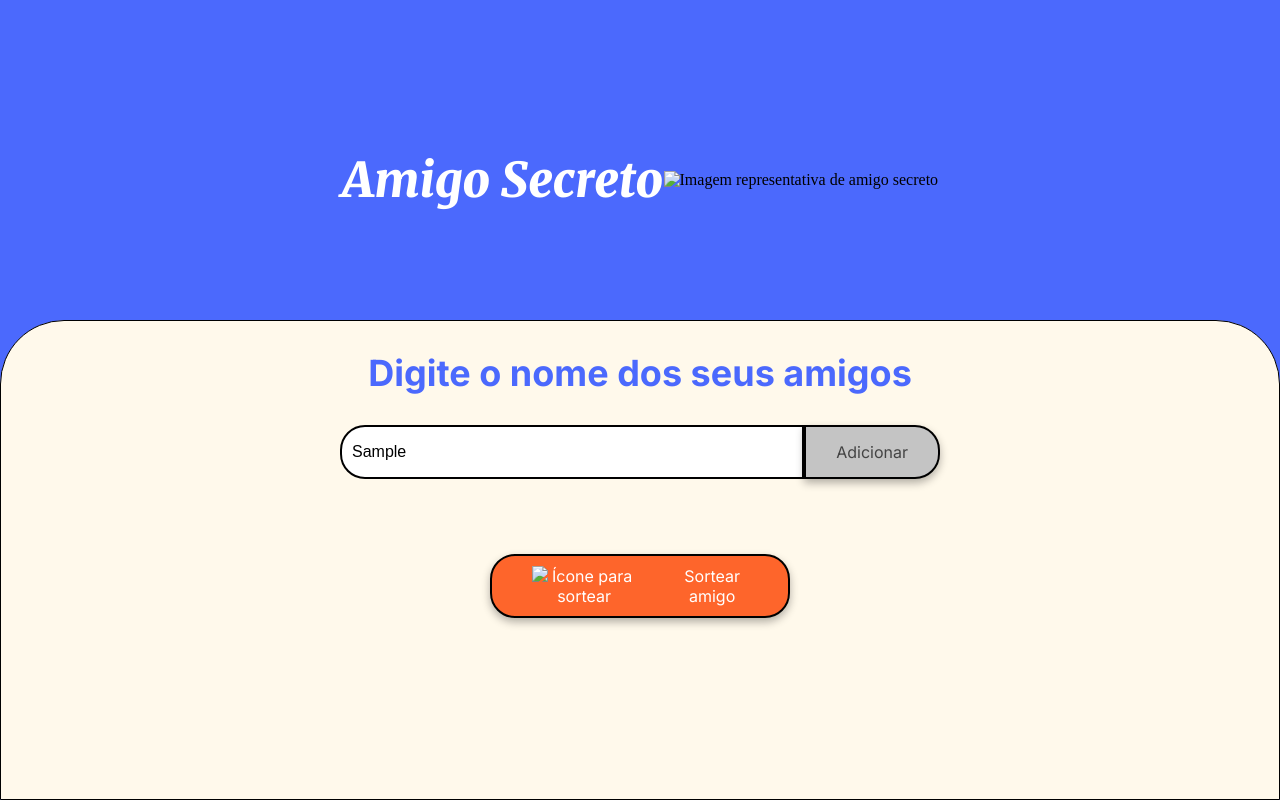
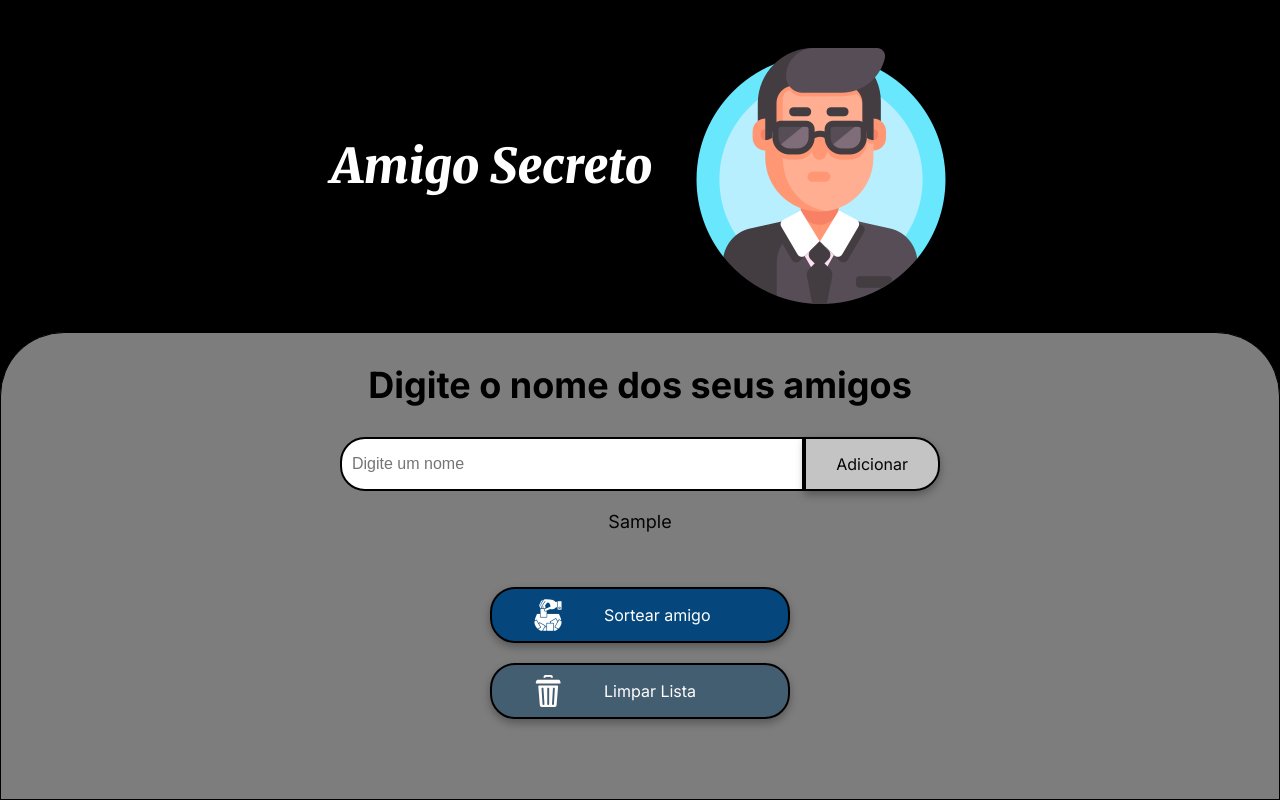
Before and after one commit to Nathalia-Jacome/Challenge-Amigo-Secreto-OracleOne, a plain HTML site: page index.html in a window 1280 px wide. Both pictures are taken after typing "Sample" into the empty fields and a click on the button "Adicionar". Drawn offline with Linux system fonts and the light colour scheme.

Commit message:
Finalizado e finalizando

```diff
--- a/app.js
+++ b/app.js
@@ -1 +1,41 @@
 //O principal objetivo deste desafio é fortalecer suas habilidades em lógica de programação. Aqui você deverá desenvolver a lógica para resolver o problema.
+let listaAmigos = [];
+
+function adicionarAmigo() {
+    let inputAmigo = document.getElementById("amigo");
+    let nomeAmigo = inputAmigo.value.trim();
+    //trim para retirar os espaços em branco antes e depois do nome (Dica da pesquisa)
+    //separar o input do nome para poder limpar ele mais facilmente logo após o nome ser armazenado
+
+    let lista = document.getElementById("listaAmigos");
+
+    if (nomeAmigo == "") {
+        alert("Por favor, digite um nome válido.");
+        return;
+    } else {
+        listaAmigos.push(nomeAmigo);
+        let item = document.createElement("li");
+        item.textContent = nomeAmigo;
+        lista.appendChild(item);
+        inputAmigo.value = "";
+    }
+
+}
+
+function sortearAmigo() {
+    if (listaAmigos.length === 0) {
+        alert("Nenhum amigo foi adicionado ainda.");
+        return;
+    }
+
+    let indiceSorteado = Math.floor(Math.random() * listaAmigos.length);
+    let amigoSorteado = listaAmigos[indiceSorteado];
+
+    let resultado = document.getElementById("resultado");
+    resultado.innerHTML = `<li>Seu Amigo Secreto Sorteado é: ${amigoSorteado}</li>`;
+}
+function limparLista() {
+    listaAmigos = [];
+    document.getElementById("listaAmigos").innerHTML = "";
+    document.getElementById("resultado").innerHTML = "";
+}
--- a/index.html
+++ b/index.html
@@ -14,7 +14,7 @@
     <main class="main-content">
         <header class="header-banner">
             <h1 class="main-title">Amigo Secreto</h1>
-            <img src="assets/amigo-secreto.png" alt="Imagem representativa de amigo secreto">
+            <img src="assets/servico-secreto.png" alt="Imagem representativa de amigo secreto">
         </header>
 
         <section class="input-section">
@@ -29,8 +29,12 @@
 
             <div class="button-container">
                 <button class="button-draw" onclick="sortearAmigo()" aria-label="Sortear amigo secreto">
-                    <img src="assets/play_circle_outline.png" alt="Ícone para sortear">
+                    <img src="assets/sorteio.png" alt="Ícone para sortear">
                     Sortear amigo
+                </button>
+                <button class="button-clear" onclick="limparLista()" aria-label="Sortear amigo secreto">
+                    <img src="assets/excluir_lixeira2.png" alt="Ícone para sortear">
+                   Limpar Lista
                 </button>
             </div>
         </section>
--- a/style.css
+++ b/style.css
@@ -1,10 +1,10 @@
 :root {
-    --color-primary: #4B69FD;
-    --color-secondary: #FFF9EB;
+    --color-primary: #000000;
+    --color-secondary: #7d7d7e;
     --color-tertiary: #C4C4C4;
-    --color-button: #fe652b;
-    --color-button-hover: #e55720;
-    --color-text: #444444;
+    --color-button: #01457cf5;
+    --color-button-hover: #507fa4f5;
+    --color-text: #040404;
     --color-white: #FFFFFF;
 }
 
@@ -37,6 +37,8 @@ body {
     justify-content: center;
     align-items: center;
     padding: 40px 0 0;
+    margin-bottom: 20px;
+    gap: 40px;
 }
 
 /* Seção de entrada */
@@ -59,6 +61,7 @@ body {
     font-weight: 900;
     font-style: italic;
     color: var(--color-white);
+    margin-bottom: 20px;
 }
 
 .section-title {
@@ -136,7 +139,7 @@ ul {
 
 .result-list {
     margin-top: 15px;
-    color: #05DF05;
+    color: #01457cf5;
     font-size: 22px;
     font-weight: bold;
     text-align: center;
@@ -160,3 +163,21 @@ ul {
 .button-draw:hover {
     background-color: var(--color-button-hover);
 }
+
+.button-clear { /* Utilizei o exemplo feito no botão sortear para mudar e fazer um coisa diferente */
+    background-color: #415c71f5; /* Laranja mais claro */
+    color: white; /* Cor do texto branca */
+    margin-top: 20px; /* Margem para separação */
+    padding: 10px 40px;
+    font-size: 16px;
+    width: 100%;
+    display: flex;
+    align-items: center;
+}
+
+.button-clear:hover {
+    background-color: #67737cf5; /* Tom um pouco mais escuro ao passar o mouse */
+}
+.button-clear img {
+    margin-right: 40px;
+}
```
Also changed, not shown: assets/amigo-secreto.png (added), assets/excluir.png (added), assets/excluir_lixeira.png (added), assets/excluir_lixeira2.png (added), assets/play_circle_outline.png (added), assets/servico-secreto.png (added), assets/sorteio.png (added).
